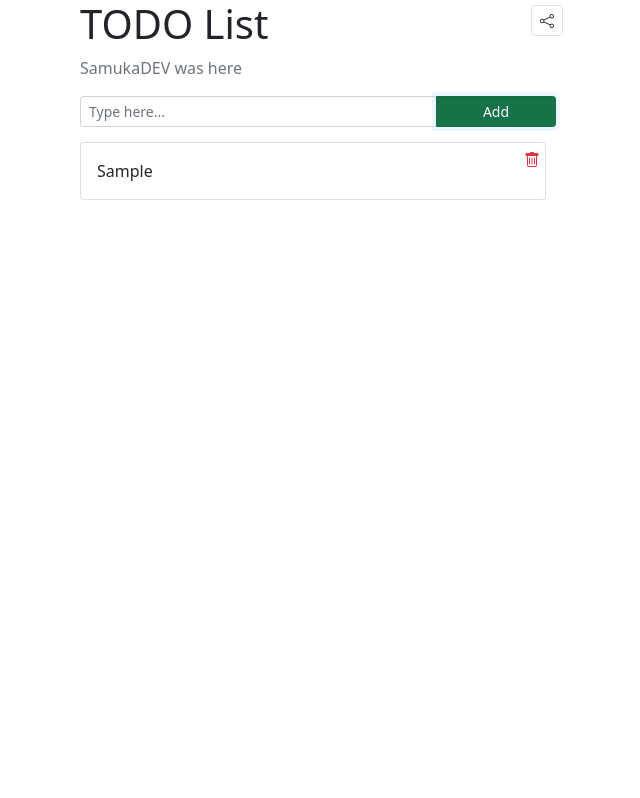
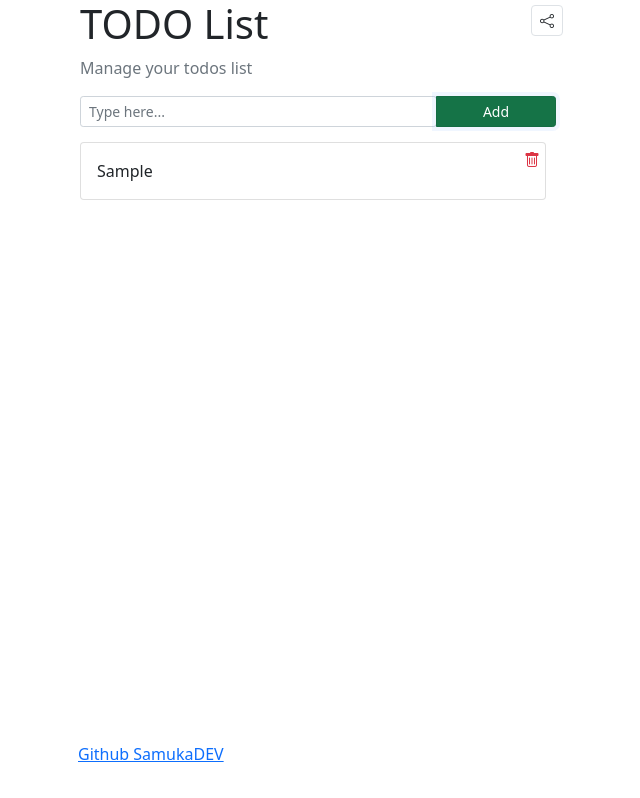
Before and after one commit to SamukaDEV/react-stackblitz, a React (Create React App) app: page / in a window 1280 px wide. Both pictures are taken after typing "Sample" into the empty fields and a click on the button "Add". Shown: the whole page, without its empty margins (322-962 px from the left). Built offline with nearby package versions, Linux system fonts and the light colour scheme.

Commit message:
1 file modified, 1 added

```diff
--- a/src/App.js
+++ b/src/App.js
@@ -1,4 +1,5 @@
 import React, { useState, useEffect } from 'react';
+import TodoCard from './TodoCard';
 import './style.css';
 
 export default function App() {
@@ -24,6 +25,17 @@ export default function App() {
       addItem();
     }
   };
+  const noItems = () => {
+    if (items.length <= 0) {
+      return (
+        <p className="text-center fst-italic text-muted">
+          Todo's list is empty
+        </p>
+      );
+    } else {
+      return '';
+    }
+  };
   useEffect(() => {
     // didMount
     // setItems([...items, JSON.stringify(localStorage.data)]);
@@ -36,7 +48,7 @@ export default function App() {
   return (
     <div className="container main-container">
       <h1>TODO List</h1>
-      <p className="text-muted">SamukaDEV was here</p>
+      <p className="text-muted">Manage your todos list</p>
       <div className="btn-group w-100">
         <input
           type="text"
@@ -51,31 +63,25 @@ export default function App() {
         </button>
       </div>
       <div className="todos-list">
-        {items.length <= 0 ? (
-          <p className="text-center fst-italic text-muted">
-            Todo's list is empty
-          </p>
-        ) : (
-          ''
-        )}
+        {noItems()}
         {items.map((item, item_idx) => (
-          <div className="card mb-2" key={item_idx}>
-            <div className="card-body">
-              <i
-                className="bi bi-trash text-danger remove-button"
-                onClick={() => {
-                  removeItem(item);
-                }}
-              />
-              {item.value}
-            </div>
-          </div>
+          <TodoCard key={item_idx} value={item.value} />
         ))}
       </div>
 
       <button className="btn-save btn btn-default btn-sm border rounded">
         <i className="bi bi-share" />
       </button>
+      <a
+        href="https://github.com/SamukaDEV"
+        style={{
+          position: 'absolute',
+          left: 10,
+          bottom: 0
+        }}
+      >
+        Github SamukaDEV
+      </a>
     </div>
   );
 }
--- /dev/null
+++ b/src/TodoCard.js
@@ -0,0 +1,16 @@
+import React from 'react';
+export default function TodoCard(props) {
+  return (
+    <div className="card mb-2" key={props.key}>
+      <div className="card-body">
+        <i
+          className="bi bi-trash text-danger remove-button"
+          onClick={() => {
+            removeItem(item);
+          }}
+        />
+        {props.value}
+      </div>
+    </div>
+  );
+}
```
